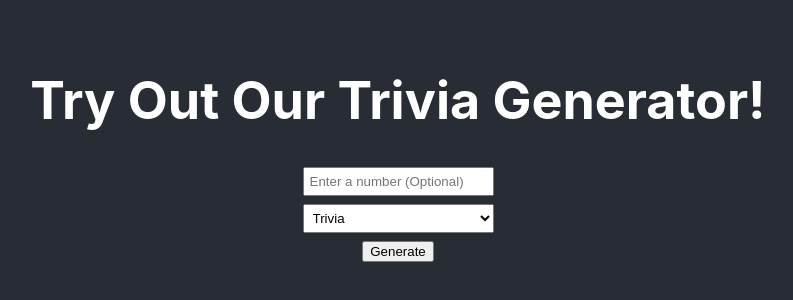
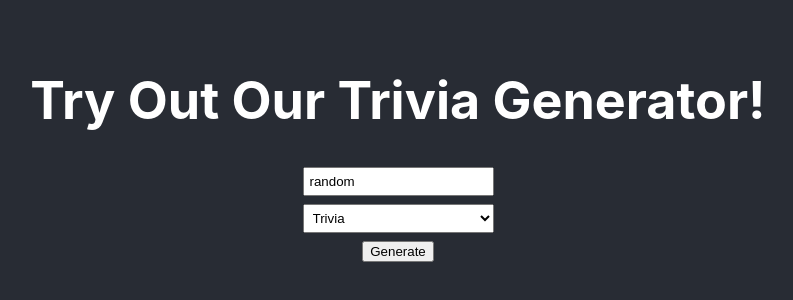
Before and after one commit to shahednasser/numbers-trivia, a React (Create React App) app: page / in a window 1280 px wide. Shown: the part 252-552 px from the top of the page, without its empty margins (242-1035 px from the left). Built offline with nearby package versions, Linux system fonts and the light colour scheme.

Commit message:
initial commit

```diff
--- a/src/components/Form.js
+++ b/src/components/Form.js
@@ -1,12 +1,24 @@
-import React from 'react';
+import React, { useState } from 'react';
 
 function Form(props){
+    let [number, setNumber] = useState("random");
+    let [type, setType] = useState("trivia");
+
+    function onNumberChanged(e){
+        setNumber(e.target.value);
+    }
+
+    function onTypeChanged(e){
+        setType(e.target.value);
+    }
+
   return (<form>
             <div>
-              <input type="text" name="number" placeholder="Enter a number (Optional)" />
+              <input type="text" name="number" placeholder="Enter a number (Optional)"
+                    value={number} onChange={onNumberChanged} />
             </div>
             <div>
-              <select name="type">
+              <select name="type" value={type} onChange={onTypeChanged}>
                 <option value="trivia">Trivia</option>
                 <option value="math">Math</option>
                 <option value="date">Date</option>
```
Also changed, not shown: 1 other file (tests, documents, lock files or other folders).
